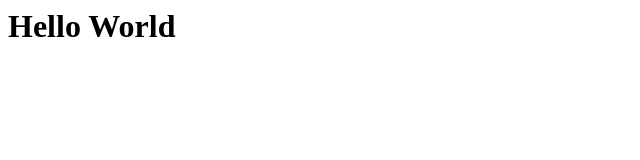
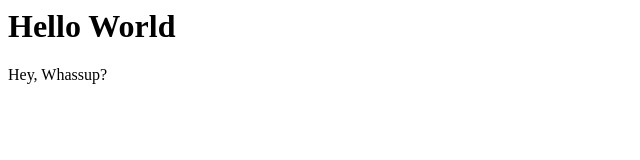
Before and after one commit to shipshak/htmldemo, a plain HTML site: page index.html in a window 1280 px wide. Shown: the full height of the page, 0-640 px from the left. Drawn offline with Linux system fonts and the light colour scheme.

Commit message:
added paragraph

```diff
--- a/index.html
+++ b/index.html
@@ -8,5 +8,6 @@
 </head>
 <body>
 <h1>  Hello World </h1>
+  <p>Hey, Whassup? </p>
 </body>
 </html>
```
